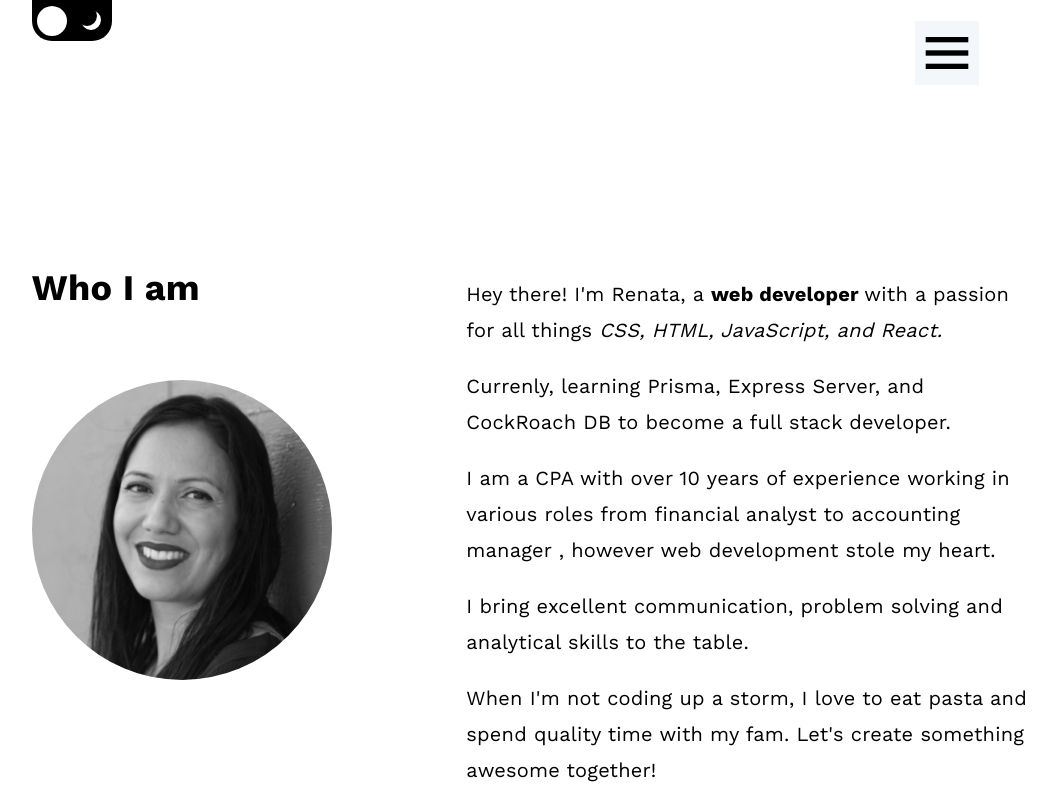
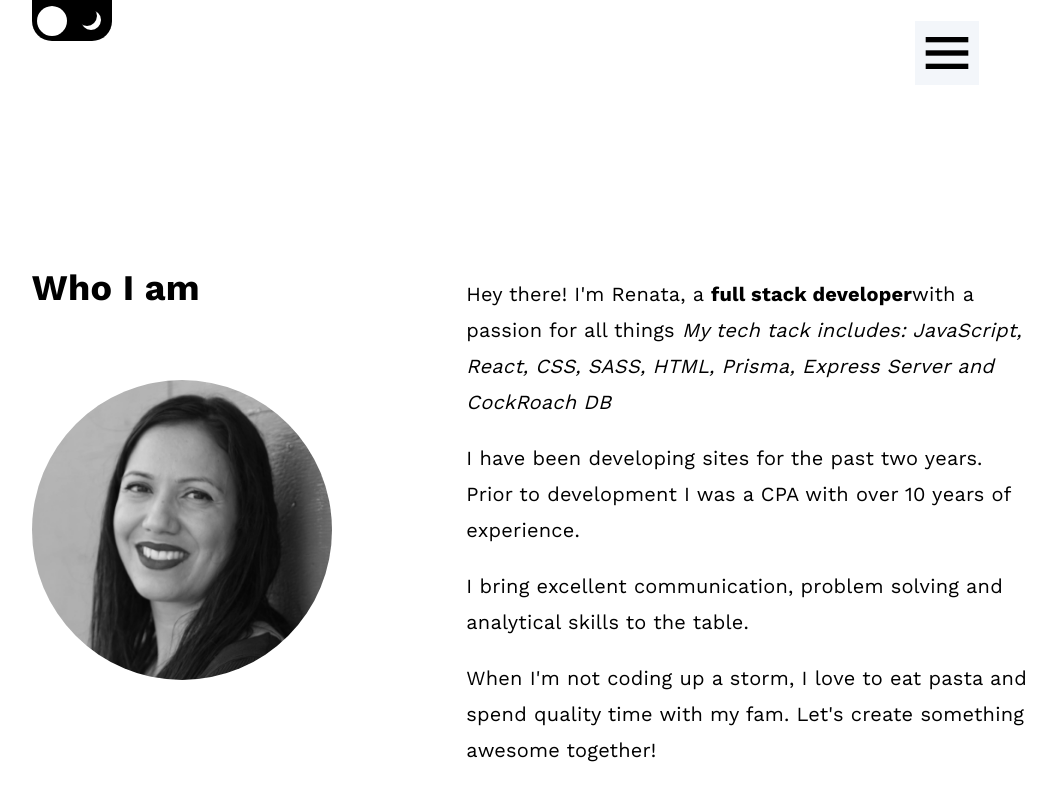
Before and after one commit to renata1026/revised-portfolio, a React (Vite) app: page /about-me in a window 1280 px wide. Shown: the top 800 px of the page, without its empty margins (109-1165 px from the left). Built offline with nearby package versions, Linux system fonts and the light colour scheme.

Commit message:
fixed icons

```diff
--- a/src/routes/AboutMe.jsx
+++ b/src/routes/AboutMe.jsx
@@ -21,20 +21,19 @@ const AboutMe = () => {
         {/* End left-col */}
         <div className="right-col">
           <p className="greeting">
-            Hey there! I'm Renata, a <strong>web developer </strong>with a
+            Hey there! I'm Renata, a <strong>full stack developer</strong>with a
             passion for all things
-            <em> CSS, HTML, JavaScript, and React.</em>
-            <p>
-              Currenly, learning Prisma, Express Server, and CockRoach DB to
-              become a full stack developer.
-            </p>
+            <em>
+              {' '}
+              My tech tack includes: JavaScript, React, CSS, SASS, HTML, Prisma,
+              Express Server and CockRoach DB
+            </em>
           </p>
           {/* End Qualifications */}
           <p className="qualifications">
             <p>
-              I am a CPA with over 10 years of experience working in various
-              roles from financial analyst to accounting manager , however web
-              development stole my heart.
+              I have been developing sites for the past two years. Prior to
+              development I was a CPA with over 10 years of experience.
             </p>{' '}
             <p>
               I bring excellent communication, problem solving and analytical
--- a/src/styles/sass/partials/_media.scss
+++ b/src/styles/sass/partials/_media.scss
@@ -121,6 +121,7 @@
 
   .icon.stack p {
     margin-right: 1.25em;
+    margin: 2em 0em;
   }
   .right-col {
     padding-left: 2em;
--- a/src/styles/sass/partials/_project.scss
+++ b/src/styles/sass/partials/_project.scss
@@ -119,5 +119,5 @@ h4.project__title {
 }
 
 .icon .bx {
-  font-size: 1.5rem;
+  font-size: 3rem;
 }
```
